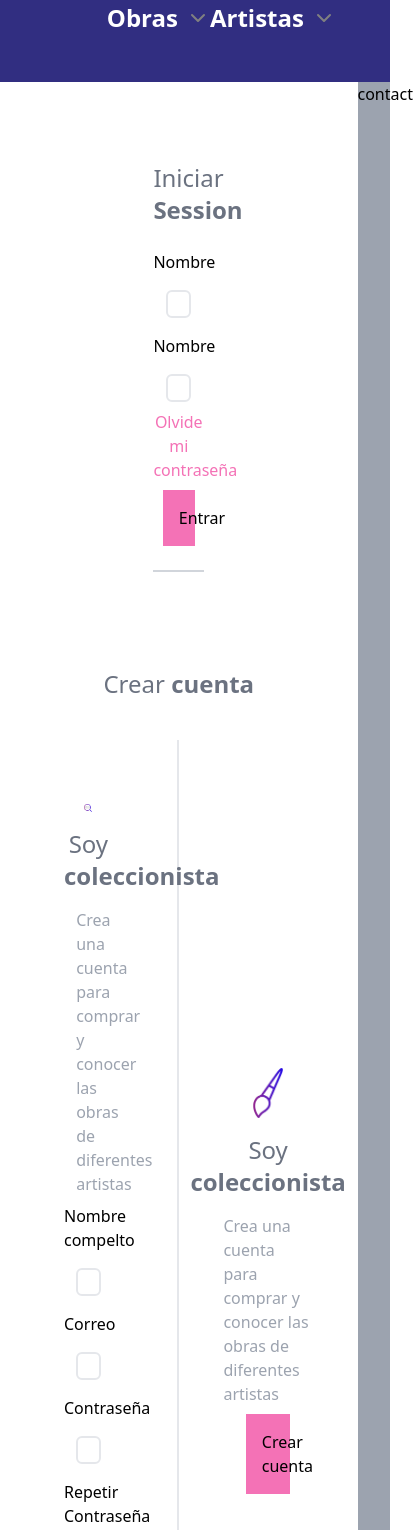
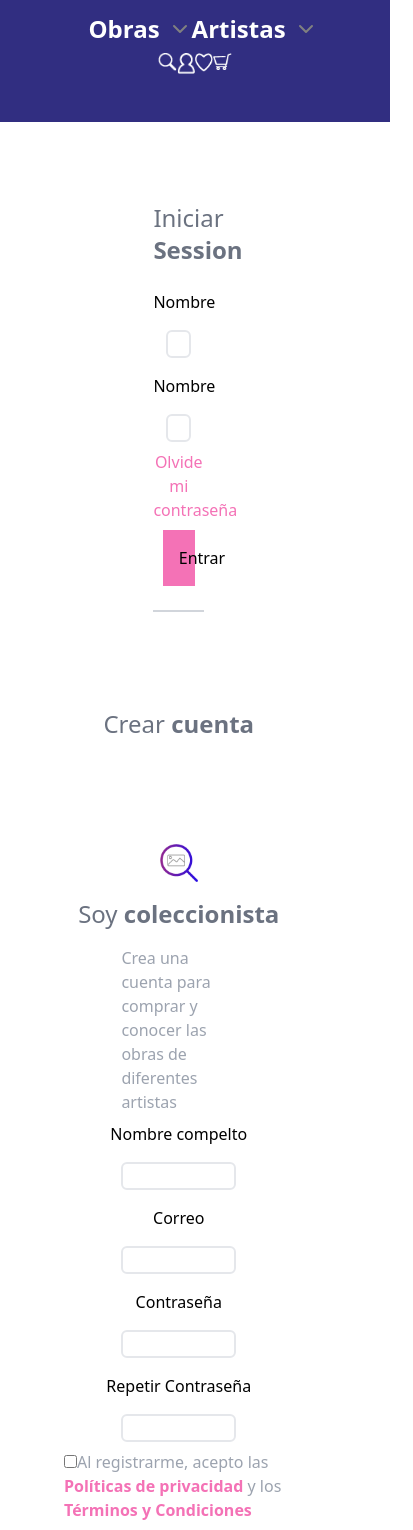
Before and after one commit to DonytXz/puntoArte, a React (Create React App) app: page / in a window 390 px wide. Shown: the part 138-1668 px from the top of the page, 413 px wide, since content can reach past the window. Built offline with nearby package versions, Linux system fonts and the light colour scheme.

Commit message:
[ADDED] basic responsive dessing

```diff
--- a/src/components/Header.jsx
+++ b/src/components/Header.jsx
@@ -6,7 +6,7 @@ import Options from "./Options";
 const Header = () => {
   return (
     <>
-      <div className="bg-indigo-900 p-12 w-full flex flex-row">
+      <div className="bg-indigo-900 p-12 w-full flex flex-col lg:flex-row">
         <Logo />
         <Navigation />
         <Options />
--- a/src/components/Options.jsx
+++ b/src/components/Options.jsx
@@ -7,7 +7,7 @@ import Profile from "../assets/icons/profile.png";
 const Options = () => {
   return (
     <>
-      <div className="w-1/4  grid grid-cols-4 gap-0">
+      <div className="w-1/4 mx-auto mt-2 grid grid-cols-4 gap-0">
         <div>
           <img src={Search} alt="" srcset="" />
         </div>
--- a/src/components/SingIng.jsx
+++ b/src/components/SingIng.jsx
@@ -8,8 +8,8 @@ const SingIng = () => {
       <p className="p-b-6 text-gray-500  text-2xl text-center my-4">
         Crear <strong className="font-bold">cuenta</strong>
       </p>
-      <div className="w-full flex flex-row mt-6">
-        <div className="w-1/2  border-r-2">
+      <div className="w-full flex flex-col lg:flex-row mt-6">
+        <div className="w-full lg:w-1/2  lg:border-r-2">
           <form action="" className=" p-16 mx-auto flex flex-col">
             <img className="w-1/6 mx-auto" src={SearchImg} alt="" srcset="" />
             <p className="p-b-6 text-gray-500  text-2xl text-center my-4">
@@ -39,7 +39,7 @@ const SingIng = () => {
               className="my-2 w-1/2 mx-auto border-2 border-gray-200 rounded-md"
               type="text"
             />
-            <div className="w-1/2 mx-auto">
+            <div className="w-full lg:w-1/2 mx-auto">
               <input type="checkbox" id="cbox1" value="first_checkbox" />
               <label className="text-gray-400">
                 Al registrarme, acepto las
--- a/src/pages/Demo.jsx
+++ b/src/pages/Demo.jsx
@@ -9,7 +9,7 @@ const Demo = () => {
     <>
       <div className="w-full h-full">
         <Header />
-        <div className="w-full flex flex-row">
+        <div className="w-full flex flex-col lg:flex-row">
           <div className="flex flex-col w-11/12">
             <Login />
             <SingIng />
```
